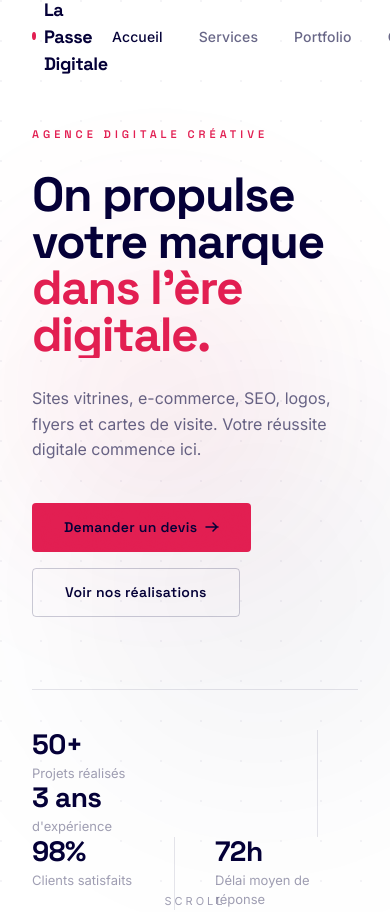
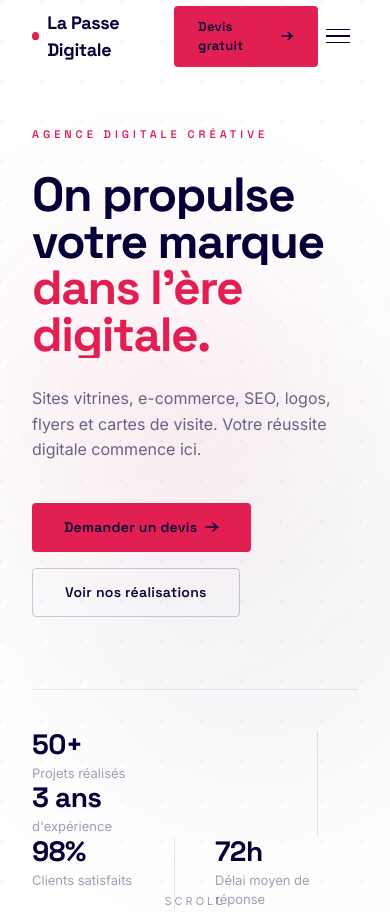
Before and after one commit to Ghettoyouss/la-passe-digitale, a Next.js app: page / in a window 390 px wide. Shown: the top 912 px of the page. Built offline with nearby package versions, Linux system fonts and the light colour scheme.

Commit message:
Fix responsive navbar: remove conflicting inline display style

```diff
--- a/components/layout/Navbar.tsx
+++ b/components/layout/Navbar.tsx
@@ -87,7 +87,6 @@ export default function Navbar() {
           {/* Desktop nav */}
           <ul
             style={{
-              display: 'flex',
               alignItems: 'center',
               gap: '36px',
               listStyle: 'none',
```
